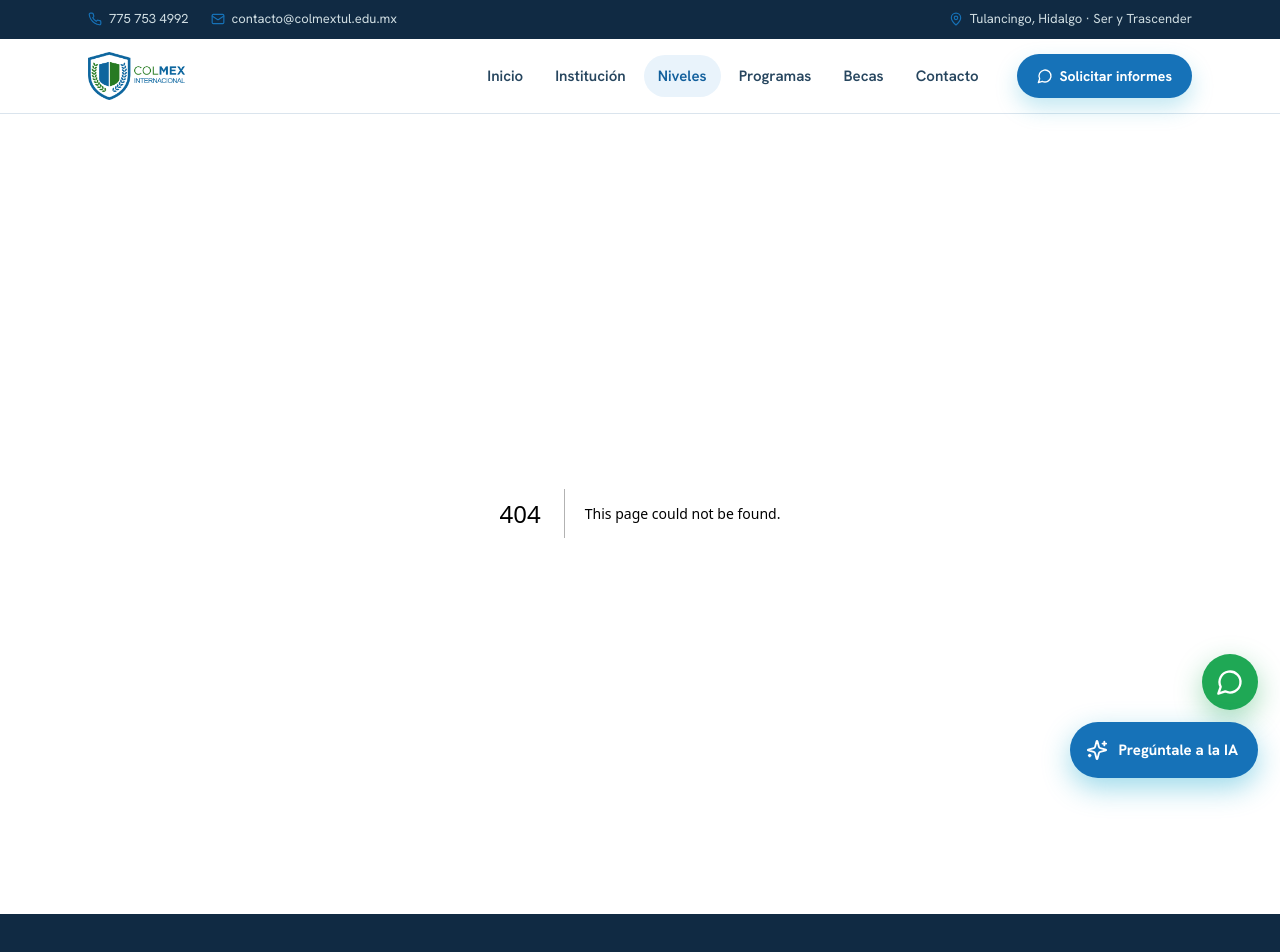
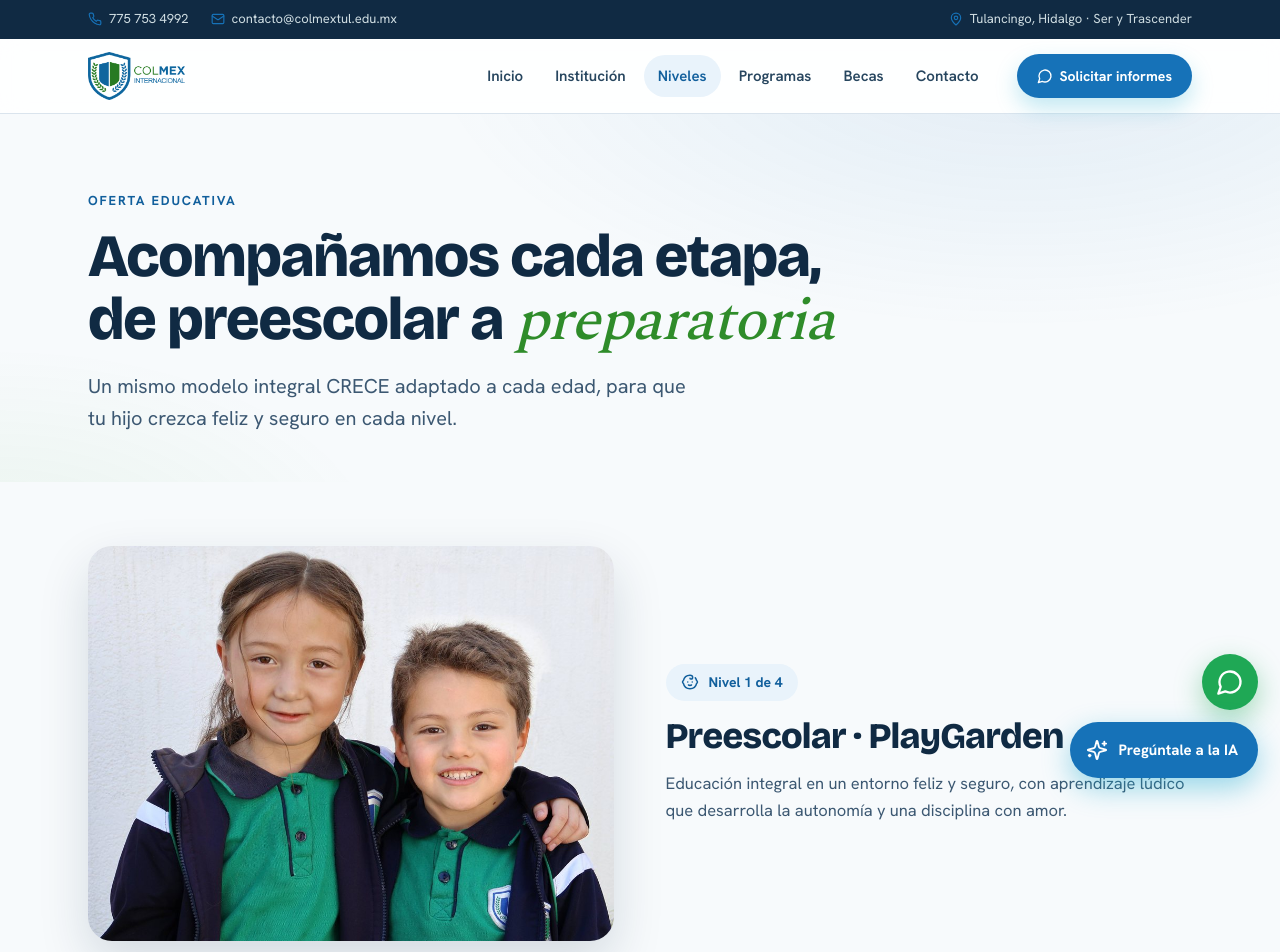
Before and after one commit to novumarketing/colmex-web, a Next.js app: page /niveles in a window 1280 px wide. Before the commit this address had no page. Shown: the top 952 px of the page. Built offline with nearby package versions, Linux system fonts and the light colour scheme.

Commit message:
Add files via upload

```diff
--- /dev/null
+++ b/app/niveles/page.tsx
@@ -0,0 +1,61 @@
+import type { Metadata } from "next";
+import Icon from "@/components/Icon";
+import Reveal from "@/components/Reveal";
+import { PageHero, CtaBand, Photo } from "@/components/ui";
+import { NIVELES } from "@/components/site";
+
+export const metadata: Metadata = {
+  title: "Niveles educativos",
+  description: "Preescolar (PlayGarden), primaria, secundaria y preparatoria en COLMEX Internacional, Tulancingo. Educación integral en cada etapa.",
+};
+
+export default function Niveles() {
+  return (
+    <main>
+      <PageHero
+        eyebrow="Oferta educativa"
+        title={<>Acompañamos cada etapa, de preescolar a <span className="serif-green">preparatoria</span></>}
+        sub="Un mismo modelo integral CRECE adaptado a cada edad, para que tu hijo crezca feliz y seguro en cada nivel."
+      />
+
+      <section className="wrap" style={{ paddingTop: "clamp(36px,5vw,64px)", paddingBottom: "clamp(36px,5vw,64px)", display: "flex", flexDirection: "column", gap: "clamp(28px,4vw,56px)" }}>
+        {NIVELES.map((n, i) => (
+          <Reveal key={n.title} className="two-col" style={{ display: "grid", gridTemplateColumns: "1fr 1fr", gap: "clamp(28px,4vw,56px)", alignItems: "center" }}>
+            <div style={{ order: i % 2 ? 2 : 1, boxShadow: "0 20px 50px rgba(16,42,67,.15)", borderRadius: 24 }}>
+              <Photo src={n.img} alt={n.title} radius={24} ratio="4/3" />
+            </div>
+            <div style={{ order: i % 2 ? 1 : 2 }}>
+              <div style={{ display: "inline-flex", alignItems: "center", gap: 10, background: i % 2 ? "var(--green-50)" : "var(--blue-50)", color: i % 2 ? "var(--green-d)" : "var(--blue-d)", padding: "7px 15px", borderRadius: 999, fontWeight: 700, fontSize: 14 }}>
+                <Icon name={n.icon as any} size={18} />Nivel {i + 1} de 4
+              </div>
+              <h2 className="h2" style={{ fontSize: "clamp(24px,3vw,36px)", marginTop: 16 }}>{n.title}</h2>
+              <p style={{ fontSize: 16.5, color: "var(--ink-600)", marginTop: 14 }}>{n.desc}</p>
+            </div>
+          </Reveal>
+        ))}
+      </section>
+
+      {/* franja modelo CRECE */}
+      <section className="band-bg2">
+        <div className="wrap-narrow" style={{ paddingTop: "clamp(44px,6vw,80px)", paddingBottom: "clamp(44px,6vw,80px)", textAlign: "center" }}>
+          <Reveal>
+            <div className="eyebrow-green">Modelo educativo CRECE</div>
+            <h2 className="h2" style={{ marginTop: 12 }}>Lo académico, lo emocional y lo físico, en equilibrio</h2>
+            <p style={{ fontSize: 17, color: "var(--ink-600)", marginTop: 16, maxWidth: 680, marginInline: "auto" }}>
+              En todos los niveles integramos más de 30 actividades complementarias a través de nuestros programas deportivos, artísticos, de salud, socioemocionales y ambientales.
+            </p>
+            <div style={{ display: "flex", flexWrap: "wrap", gap: 18, justifyContent: "center", marginTop: 28 }}>
+              {[{ i: "ShieldCheck", t: "Incorporado a la SEP" }, { i: "Trophy", t: "Deporte de alto rendimiento" }, { i: "Palette", t: "Arte y cultura" }].map((s) => (
+                <span key={s.t} style={{ display: "flex", alignItems: "center", gap: 8, fontSize: 15, fontWeight: 600, color: "var(--ink-700)" }}>
+                  <span style={{ color: "var(--green-d)", display: "flex" }}><Icon name={s.i as any} size={18} /></span>{s.t}
+                </span>
+              ))}
+            </div>
+          </Reveal>
+        </div>
+      </section>
+
+      <CtaBand title="¿Listo para conocer el nivel ideal para tu hijo?" sub="Solicita informes y te enviamos costos, plan y disponibilidad el mismo día." variant="ink" primary="informes" />
+    </main>
+  );
+}
```
